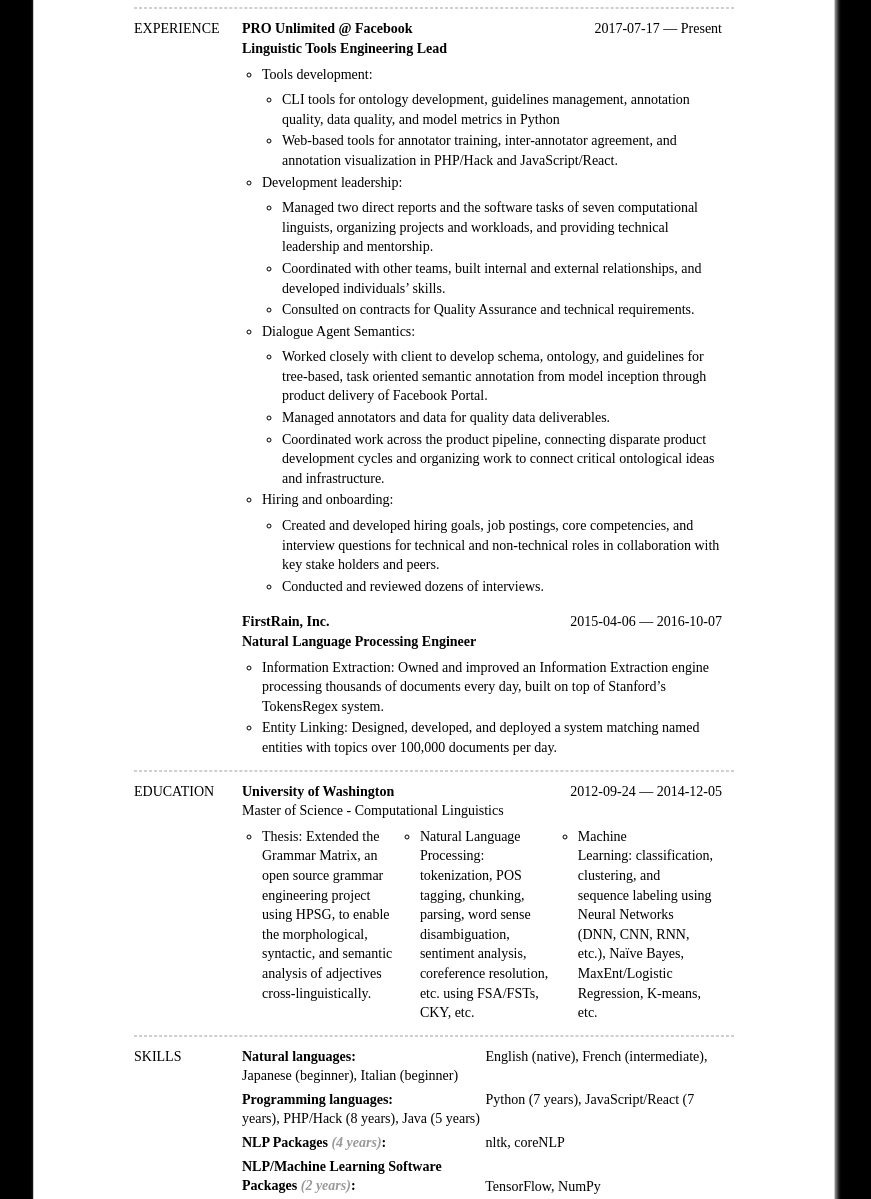
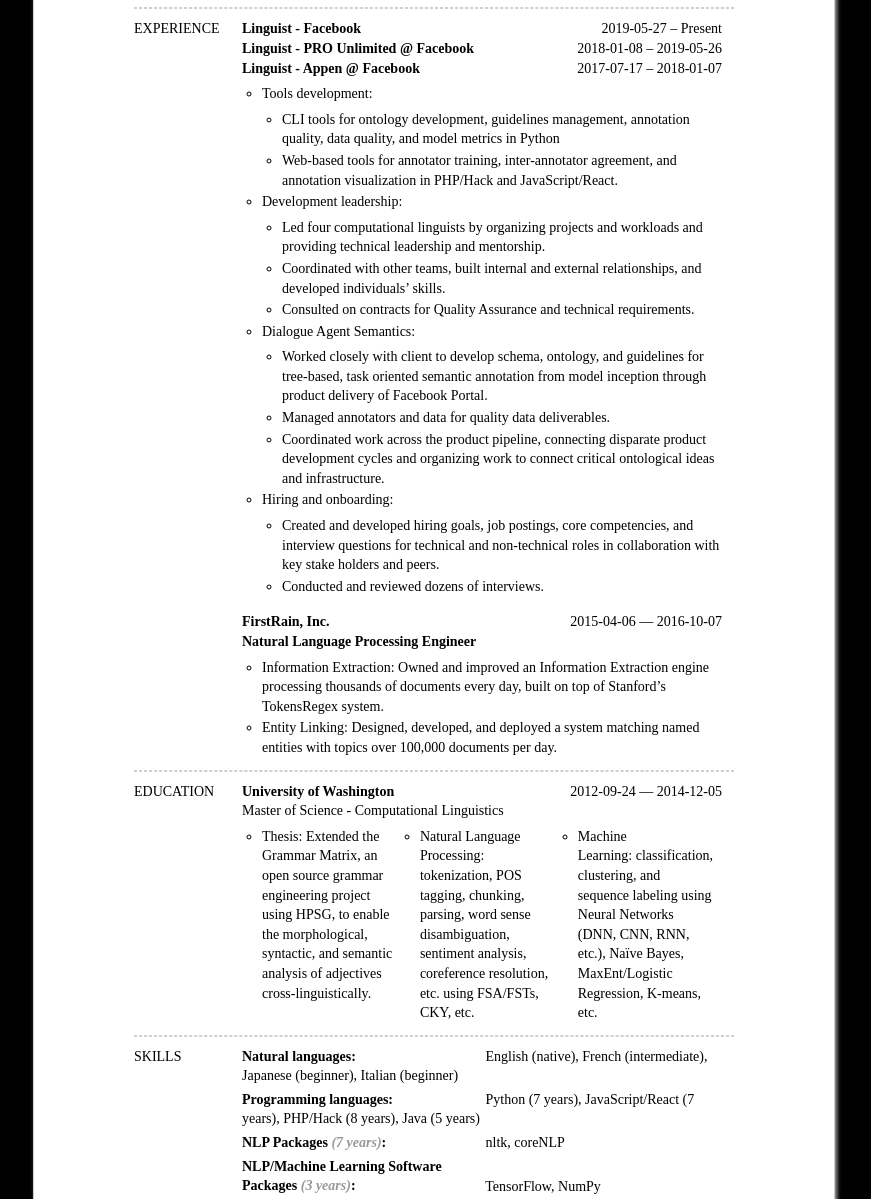
Before and after one commit to trimblet/trimblet.github.io, a plain HTML site: page index.html in a window 1280 px wide. Shown: the part 188-1387 px from the top of the page, without its empty margins (206-1077 px from the left). Drawn offline with Linux system fonts and the light colour scheme.

Commit message:
update 2020-2-17: Facebook

```diff
--- a/index.html
+++ b/index.html
@@ -37,9 +37,12 @@
         <div class='sectionContent'>
           <div class="jobBlock">
             <div class='blockHeader'>
-              <div class='date'>2017-07-17 &mdash; Present</div>
-              <div class='title'>PRO Unlimited @ Facebook</div>
-              <div class='title'>Linguistic Tools Engineering Lead</div>
+              <div class='title'>Linguist - Facebook</div>
+              <div class='date'>2019-05-27 – Present</div>
+              <div class='title'>Linguist - PRO Unlimited @ Facebook</div>
+              <div class='date'>2018-01-08 – 2019-05-26</div>
+              <div class='title'>Linguist - Appen @ Facebook</div>
+              <div class='date'>2017-07-17 – 2018-01-07</div>
             </div>
             <div><a href=''></a></div>
             <ul class='highlights'>
@@ -51,7 +54,7 @@
               </li>
               <li>Development leadership:
                   <ul>
-                    <li>Managed two direct reports and the software tasks of seven computational linguists, organizing projects and workloads, and providing technical leadership and mentorship.</li>
+                    <li>Led four computational linguists by organizing projects and workloads and providing technical leadership and mentorship.</li>
                     <li>Coordinated with other teams, built internal and external relationships, and developed individuals’ skills.</li>
                     <li>Consulted on contracts for Quality Assurance and technical requirements.</li>
                   </ul>
@@ -142,12 +145,12 @@
             <span>Java (5 years)</span>
           </div>
           <div class='skillBlock'>
-            <span class='title'>NLP Packages <em>(4 years)</em>:</span>
+            <span class='title'>NLP Packages <em>(7 years)</em>:</span>
             <span>nltk</span>,
             <span>coreNLP</span>
           </div>
           <div class='skillBlock'>
-            <span class='title'>NLP/Machine Learning Software Packages <em>(2 years)</em>:</span>
+            <span class='title'>NLP/Machine Learning Software Packages <em>(3 years)</em>:</span>
             <span>TensorFlow</span>,
             <span>NumPy</span>
           </div>
@@ -158,8 +161,8 @@
             <span>mercurial</span>
           </div>
           <div class='skillBlock'>
-            <span class='title'>IDE <em>(6 years)</em>:</span>
-            <span>Atom/Nuclide</span>,
+            <span class='title'>IDE <em>(7 years)</em>:</span>
+            <span>Atom/VSCode/Nuclide</span>,
             <span>Eclipse</span>
           </div>
         </div>
```
